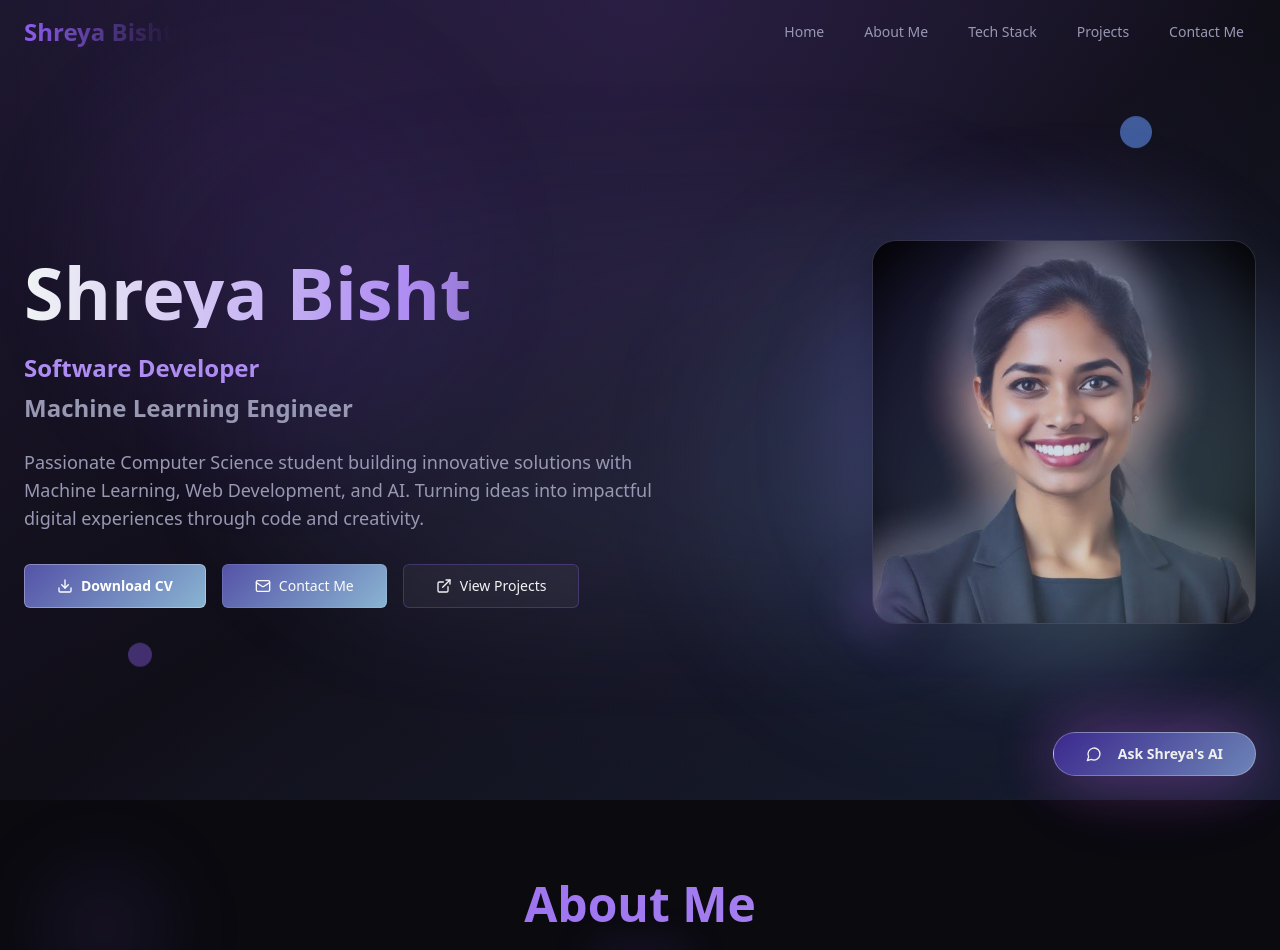
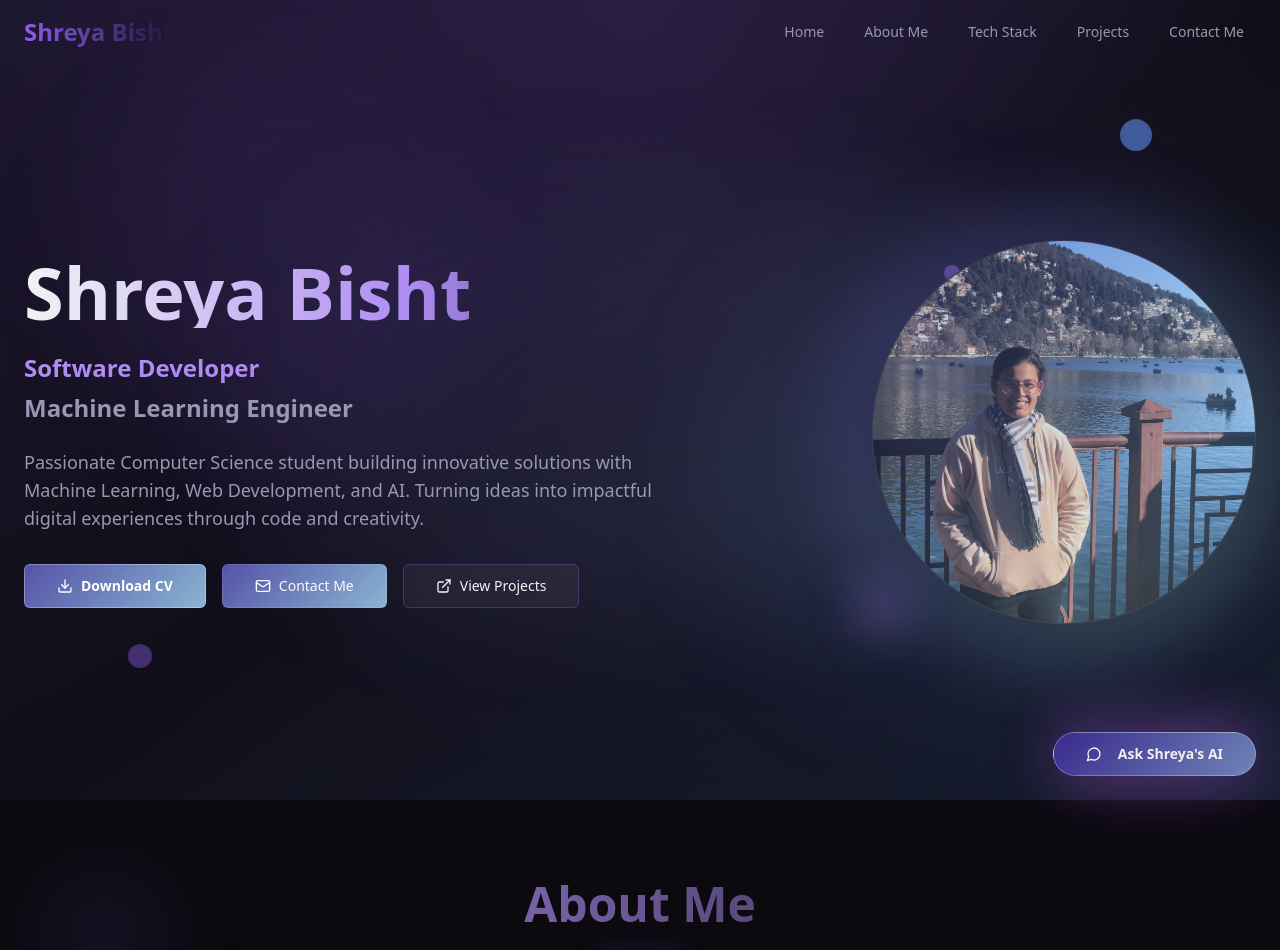
Before and after one commit to s-bisht-k/Shreya_Portfolio, a React (Vite) app: page / in a window 1280 px wide. Shown: the top 950 px of the page. Built offline with nearby package versions, Linux system fonts and the light colour scheme.

Commit message:
Refine button animations and profile picture
Slow down gradient animations and blinking effects on all buttons for a calmer, more elegant feel. Update the profile picture on the homepage with the provided link, ensuring it is circular and visually appealing.

```diff
--- a/src/components/Hero.tsx
+++ b/src/components/Hero.tsx
@@ -1,6 +1,6 @@
 import { Button } from "@/components/ui/button";
 import { Download, Mail, ExternalLink } from "lucide-react";
-import profileImage from "@/assets/shreya-profile-transparent.png";
+import profileImage from "@/assets/shreya-profile-new.jpg";
 
 const Hero = () => {
   return (
@@ -69,7 +69,7 @@ const Hero = () => {
           {/* Cinematic Profile Image */}
           <div className="flex-shrink-0">
             <div className="relative group">
-              <div className="w-64 h-64 sm:w-80 sm:h-80 lg:w-96 lg:h-96 rounded-3xl overflow-hidden glass-card hover-float group mx-auto">
+              <div className="w-64 h-64 sm:w-80 sm:h-80 lg:w-96 lg:h-96 rounded-full overflow-hidden glass-card hover-float group mx-auto">
                 <img
                   src={profileImage}
                   alt="Shreya Bisht"
--- a/src/index.css
+++ b/src/index.css
@@ -177,7 +177,7 @@
   .animated-gradient {
     background: var(--primary-gradient);
     background-size: 200% 200%;
-    animation: gradient-shift 8s ease infinite;
+    animation: gradient-shift 20s ease infinite;
   }
 
   @keyframes gradient-shift {
@@ -219,17 +219,17 @@
 
   @keyframes float {
     0%, 100% { transform: translateY(0px); }
-    50% { transform: translateY(-20px); }
+    50% { transform: translateY(-15px); }
   }
 
   /* Slower Pulse glow effect */
   .pulse-glow {
-    animation: pulse-glow 8s ease-in-out infinite alternate;
+    animation: pulse-glow 12s ease-in-out infinite alternate;
   }
 
   @keyframes pulse-glow {
-    from { box-shadow: 0 0 20px hsl(260 80% 65% / 0.4); }
-    to { box-shadow: 0 0 40px hsl(260 80% 65% / 0.8); }
+    from { box-shadow: 0 0 15px hsl(260 80% 65% / 0.3); }
+    to { box-shadow: 0 0 30px hsl(260 80% 65% / 0.6); }
   }
 
   /* Smooth reveal animations */
```
Also changed, not shown: src/assets/shreya-profile-new.jpg (added).
